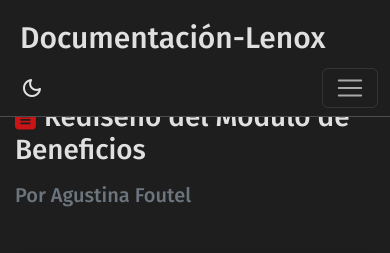
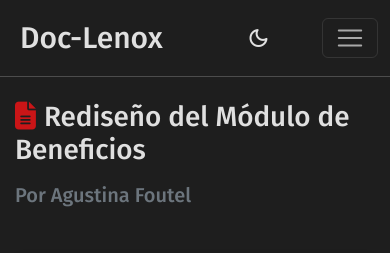
Before and after one commit to Agusfoutel/documentacion-Lenox, a plain HTML site: page index.html in a window 390 px wide. Shown: the top 253 px of the page. Drawn offline with nearby package versions, Linux system fonts and the light colour scheme.

Commit message:
fix mobile brand

```diff
--- a/index.html
+++ b/index.html
@@ -25,9 +25,7 @@
     <header>
         <nav class="navbar navbar-expand-lg navbar-dark">
             <div class="container-fluid">
-                <a class="title navbar-brand" href="#" id="brand">
-                    Documentación-Lenox
-                </a>
+                <a class="title navbar-brand" href="#" id="brand"></a>
                 <span class="theme-icon" id="theme-icon">
                     <span class="material-symbols-rounded" id="actualThemeIcon">dark_mode</span>
                 </span>
--- a/style.css
+++ b/style.css
@@ -227,11 +227,21 @@ a:not(.file-info):not(.download-link):not(.sidebar-nav-item > a):hover {
 }
 
 /*------------------------------------- En pantallas más pequeñas------------------------------------- */
+#brand::after {
+    content: "Documentación-Lenox";
+  }
+
 @media (max-width: 768px) {
     .content-container {
       padding: 0 15px;
     }
+    #brand::after {
+        content: "Doc-Lenox";
+      }
+
+
 }
+
 
 /*------------------------------------- Estilos para el texto de contenido------------------------------------- */
 .content-text {
```
